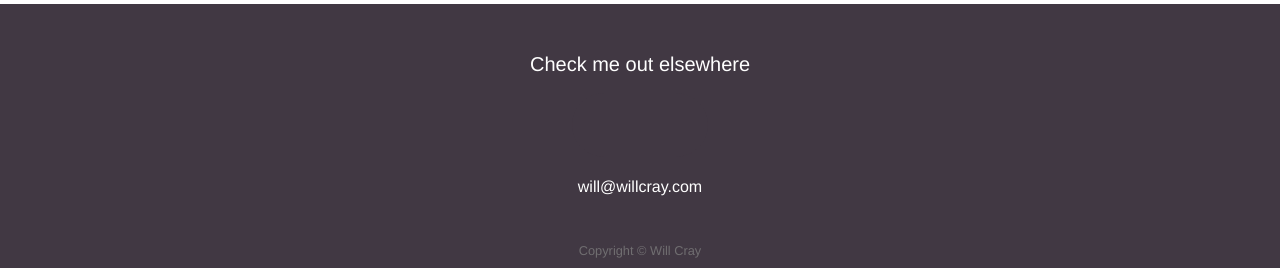
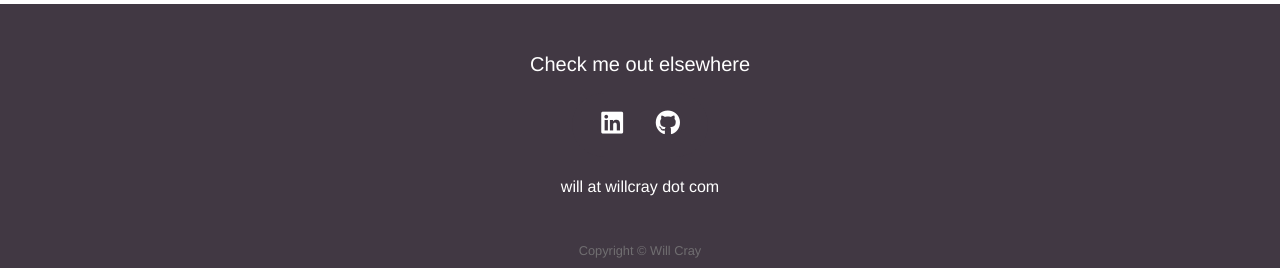
Before and after one commit to willcray/willcray.github.io, a Jekyll site: the page built from index.html, in a window 1280 px wide. Shown: the part 2066-2334 px from the top of the page. Built offline with Jekyll 4.4.1, drawn with Linux system fonts in a browser that asks for light colours; nearby versions of some CDN libraries.

```diff
--- a/_includes/footer.html
+++ b/_includes/footer.html
@@ -22,7 +22,7 @@
                     <br>
                     <header>
                         <h5>
-                            <a href = "mailto: will@willcray.com"> will@willcray.com</a>
+                            <a href = "mailto: will@willcray.com"> will at willcray dot com</a>
                         </h5>
                     </header>
                 </section>
```
Also changed, not shown: images/WillCray_PersonlLogo-05.jpg (added), images/wc_logo.ico (added).
